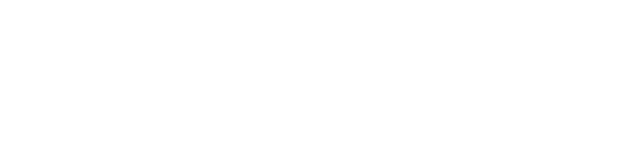
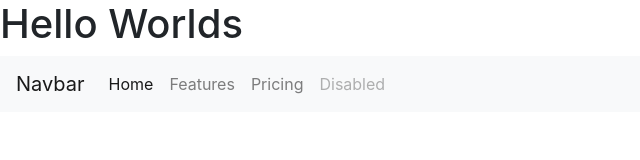
Before and after one commit to demox143/demox143, a plain HTML site: page index.html in a window 1280 px wide. Shown: the whole page, without its empty margins (0-640 px from the left). Drawn offline with nearby package versions, Linux system fonts and the light colour scheme.

Commit message:
added pages contact and portoflio and linked the bootstrap to all pages so navbar could work

```diff
--- a/index.html
+++ b/index.html
@@ -3,9 +3,35 @@
 <head>
     <meta charset="UTF-8">
     <meta name="viewport" content="width=device-width, initial-scale=1.0">
-    <title>Document</title>
+    <link rel="stylesheet" href="https://maxcdn.bootstrapcdn.com/bootstrap/4.0.0/css/bootstrap.min.css" integrity="sha384-Gn5384xqQ1aoWXA+058RXPxPg6fy4IWvTNh0E263XmFcJlSAwiGgFAW/dAiS6JXm" crossorigin="anonymous">
+    <link rel="stylesheet" href="style.css">
+    <title>demox143</title>
 </head>
 <body>
+   <h1>Hello Worlds</h1>
+
+   <nav class="navbar navbar-expand-lg navbar-light bg-light">
+    <a class="navbar-brand" href="#">Navbar</a>
+    <button class="navbar-toggler" type="button" data-toggle="collapse" data-target="#navbarNav" aria-controls="navbarNav" aria-expanded="false" aria-label="Toggle navigation">
+      <span class="navbar-toggler-icon"></span>
+    </button>
+    <div class="collapse navbar-collapse" id="navbarNav">
+      <ul class="navbar-nav">
+        <li class="nav-item active">
+          <a class="nav-link" href="#">Home <span class="sr-only">(current)</span></a>
+        </li>
+        <li class="nav-item">
+          <a class="nav-link" href="#">Features</a>
+        </li>
+        <li class="nav-item">
+          <a class="nav-link" href="#">Pricing</a>
+        </li>
+        <li class="nav-item">
+          <a class="nav-link disabled" href="#">Disabled</a>
+        </li>
+      </ul>
+    </div>
+  </nav>
 
 </body>
 </html>
```
Also changed, not shown: contact.html (added, +13 -0 lines), portfolio.html (added, +13 -0 lines).
